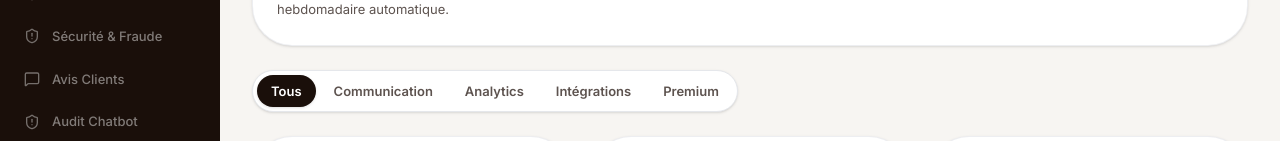
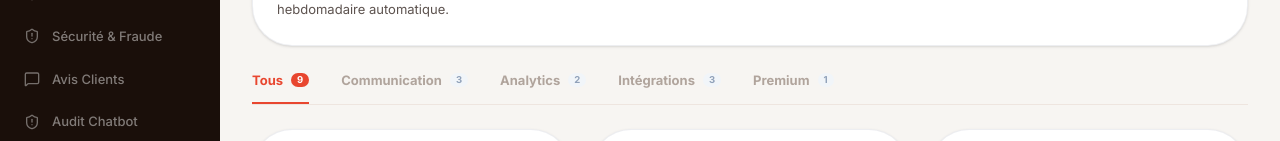
Before and after one commit to nour-garali/Retenza_complett, a Next.js app in the folder retenza_web/: page /merchant/marketplace in a window 1280 px wide. Shown: the part 338-479 px from the top of the page. Built offline with nearby package versions, Linux system fonts and the light colour scheme; no server answers.

Commit message:
style: replace pill-style marketplace filters with clean underlined tabs and dynamic counts

```diff
--- a/retenza_web/src/app/merchant/marketplace/page.tsx
+++ b/retenza_web/src/app/merchant/marketplace/page.tsx
@@ -250,20 +250,35 @@ export default function MarketplacePage() {
       </div>
 
       {/* Filters */}
-      <div className="flex items-center gap-1 bg-white border border-gray-200 rounded-xl p-1 shadow-sm mb-6 w-fit">
-        {CATEGORIES.map(cat => (
+      <div className="flex border-b border-[#EEE5DF] gap-8 mb-6 w-full overflow-x-auto [scrollbar-width:none]">
+        {CATEGORIES.map(cat => {
+          const count = cat.id === 'all'
+            ? PRODUCTS.length
+            : PRODUCTS.filter(p => p.category === cat.id).length;
+
+          return (
             <button
               key={cat.id}
               onClick={() => setCategory(cat.id)}
-            className={`px-3.5 py-1.5 rounded-lg text-[13px] font-semibold transition-all ${
+              className={`pb-3 text-[13px] font-bold border-b-2 transition-all cursor-pointer whitespace-nowrap flex items-center gap-2 ${
                 category === cat.id
-                ? 'bg-[#1A0F0A] text-white shadow-sm'
-                : 'text-[#5D534F] hover:text-[#1B100C] hover:bg-gray-50'
+                  ? 'border-[#E8462F] text-[#E8462F]'
+                  : 'border-transparent text-[#B0A49C] hover:text-[#7A6E68]'
               }`}
             >
               {cat.label}
+              <span
+                className={`text-[9.5px] font-bold px-1.5 py-0.5 rounded-full leading-none flex items-center justify-center ${
+                  category === cat.id
+                    ? 'bg-[#E8462F] text-white'
+                    : 'bg-slate-100 text-slate-400'
+                }`}
+              >
+                {count}
+              </span>
             </button>
-        ))}
+          );
+        })}
       </div>
 
       {/* Grid */}
```
Lines whose indentation alone changed are shown as unchanged.
